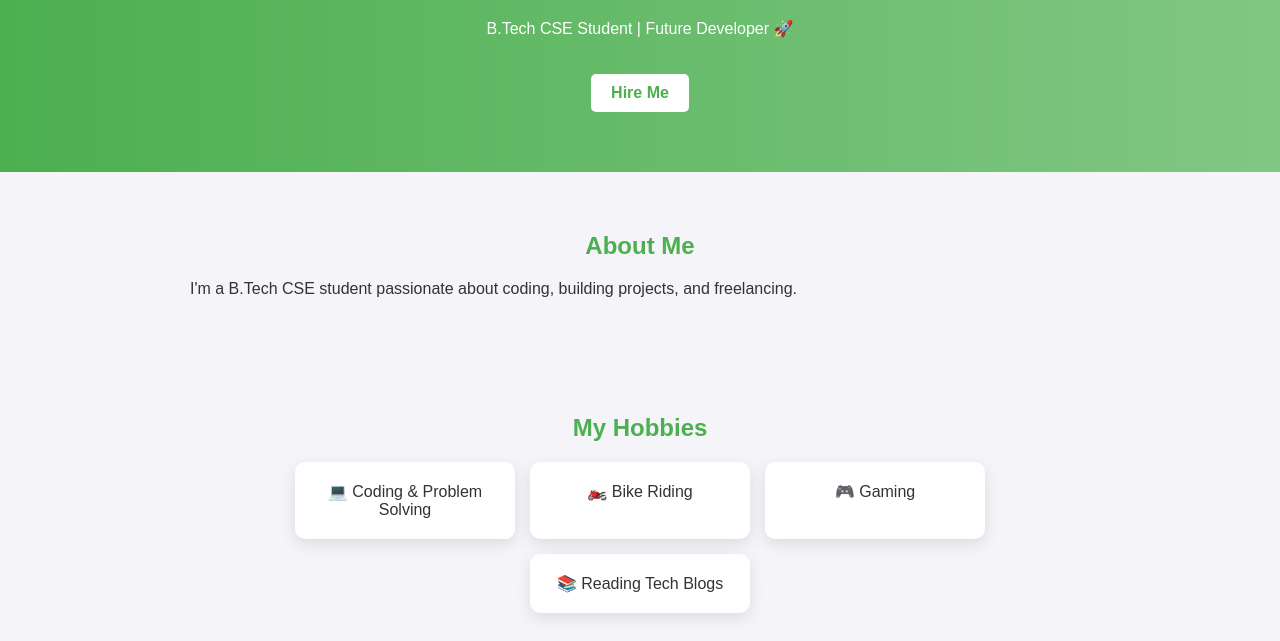
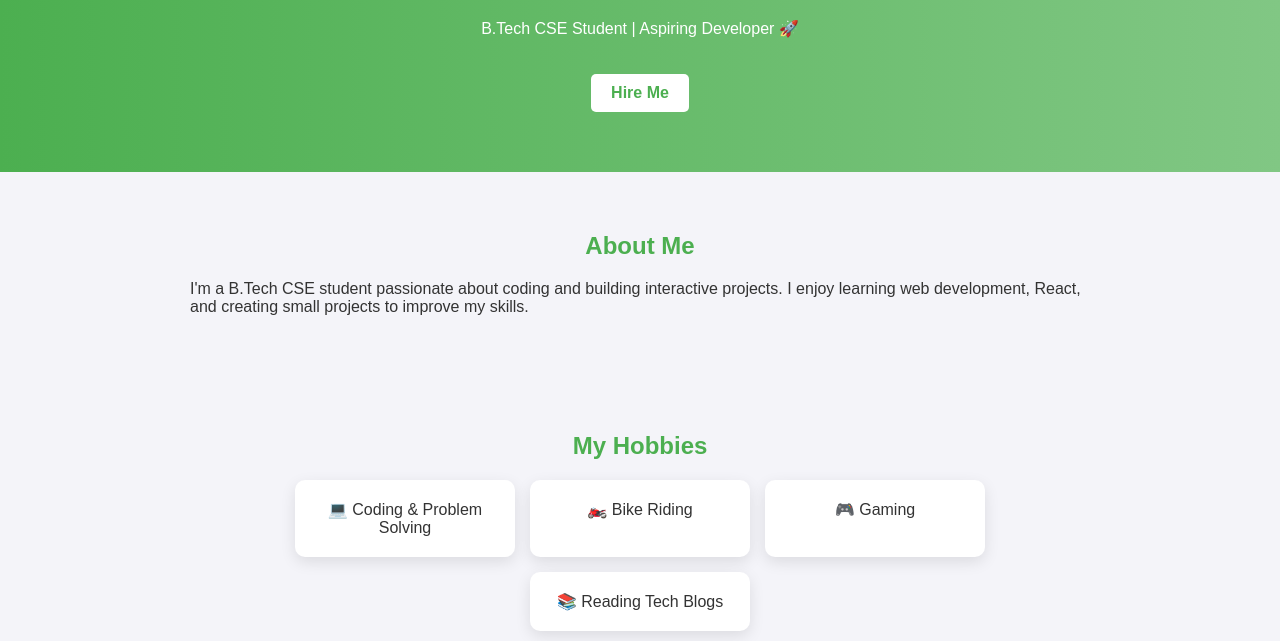
Before and after one commit to Xperimentt/MY-bio, a plain HTML site: page index.html in a window 1280 px wide. Shown: the part 159-800 px from the top of the page. Drawn offline with Linux system fonts and the light colour scheme.

Commit message:
Update index.html

```diff
--- a/index.html
+++ b/index.html
@@ -1,3 +1,4 @@
+
 <!DOCTYPE html>
 <html lang="en">
 <head>
@@ -19,7 +20,7 @@
   <!-- Header -->
   <header>
     <h1>Hi, I'm Deepak</h1>
-    <p>B.Tech CSE Student | Future Developer 🚀</p>
+    <p>B.Tech CSE Student | Aspiring Developer 🚀</p>
     <a href="#contact" class="btn">Hire Me</a>
   </header>
 
@@ -27,7 +28,8 @@
   <section id="about">
     <h2>About Me</h2>
     <p>
-      I'm a B.Tech CSE student passionate about coding, building projects, and freelancing.
+      I'm a B.Tech CSE student passionate about coding and building interactive projects.
+      I enjoy learning web development, React, and creating small projects to improve my skills.
     </p>
   </section>
 
```
